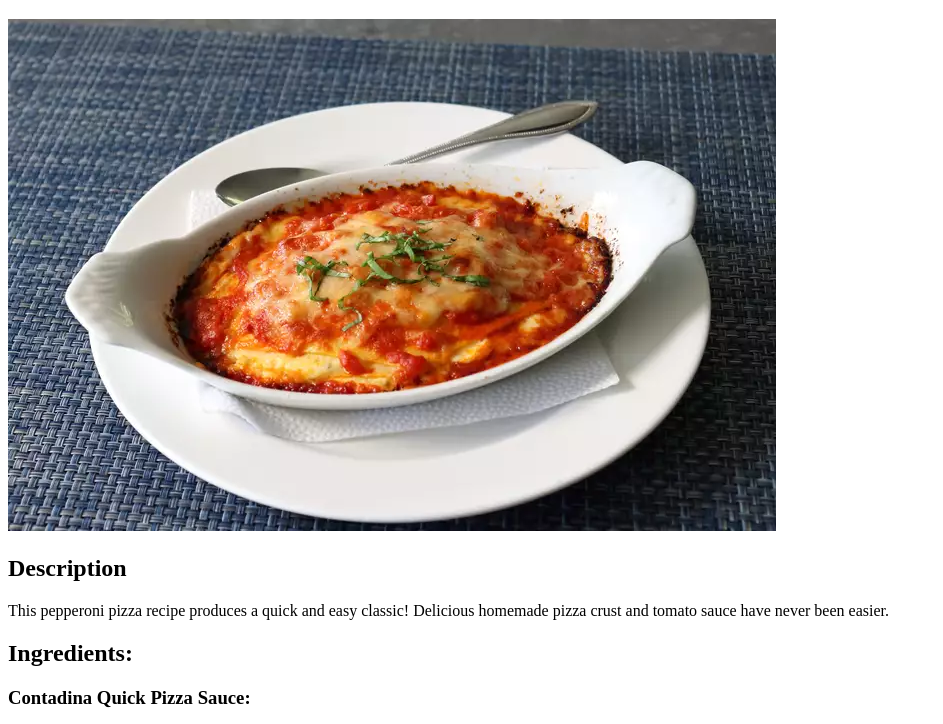
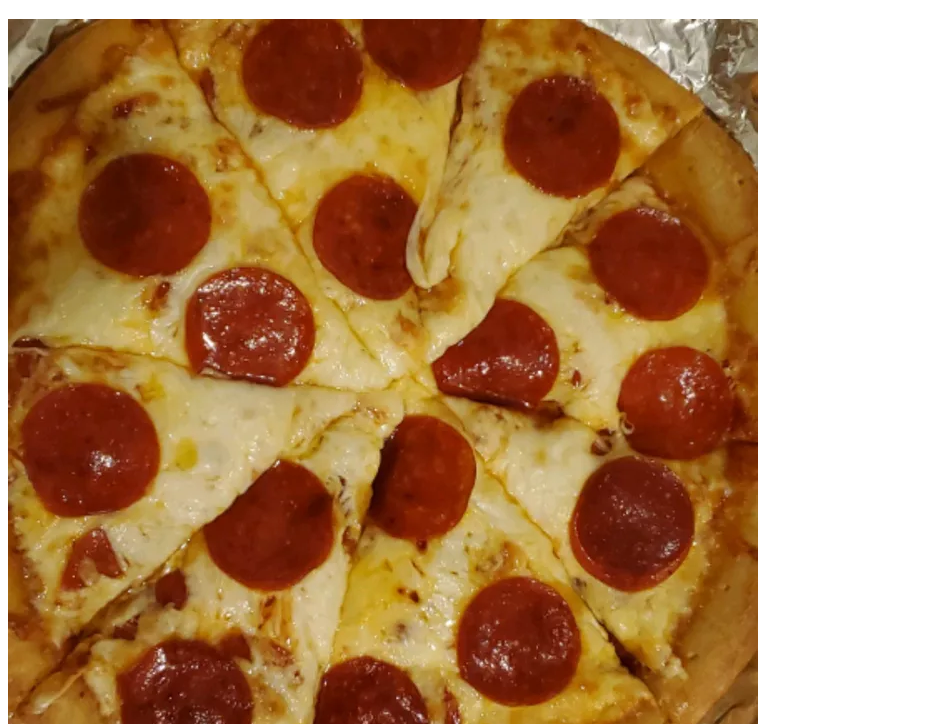
Before and after one commit to dude-bit/odin-recipes, a plain HTML site: page recipes/pizza.html in a window 1280 px wide. Shown: the part 61-785 px from the top of the page, without its empty margins (0-943 px from the left). Drawn offline with Linux system fonts and the light colour scheme.

Commit message:
Change pizza image from lasagna image

```diff
--- a/recipes/pizza.html
+++ b/recipes/pizza.html
@@ -6,7 +6,7 @@
 </head>
 <body>
     <h1>Pancake Lasagna for One</h1>
-    <img src="lasagna.jpg" alt="a delicious homemade pepperoni pizza dish">
+    <img src="pizza.jpg" alt="a delicious homemade pepperoni pizza dish">
     <h2>Description</h2>
         <p>This pepperoni pizza recipe produces a quick and easy classic! Delicious homemade pizza crust and tomato sauce have never been easier.</p>
     <h2>Ingredients:</h2>
@@ -46,6 +46,6 @@
             <li>Divide dough in half. Lightly flour your hands, then pat each piece of dough onto the prepared pizza pans.</li>
             <li>Top dough with sauce, cheese, and pepperoni.</li>
             <li>Bake in the preheated oven until crusts are browned and cheese is bubbly, 18 to 20 minutes. Rotate pizza pans between the top and bottom oven racks halfway through baking.</li>
-         </ol>
+        </ol>
 </body>
 </html>
```
Also changed, not shown: recipes/pizza.jpg (added).
